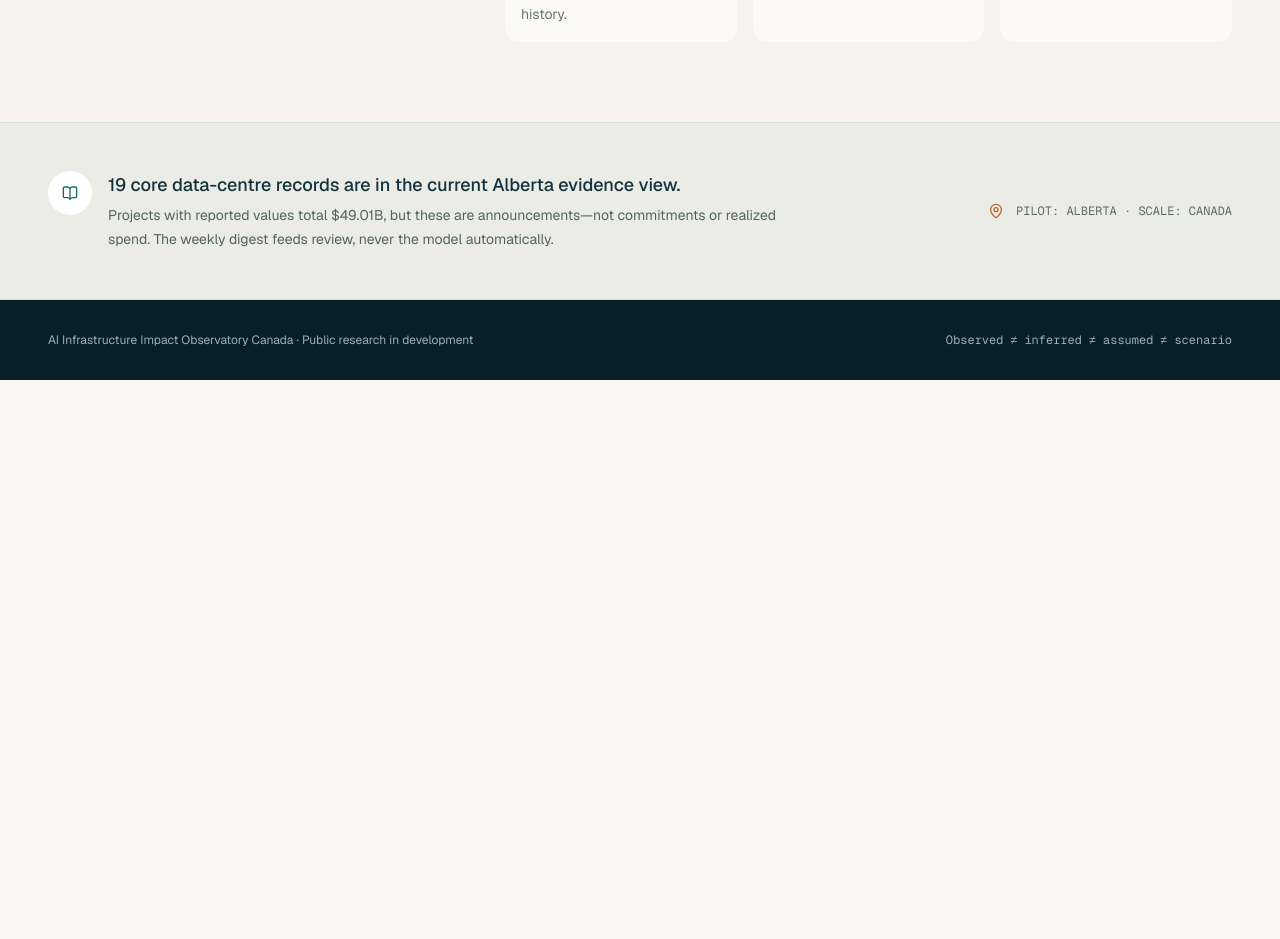
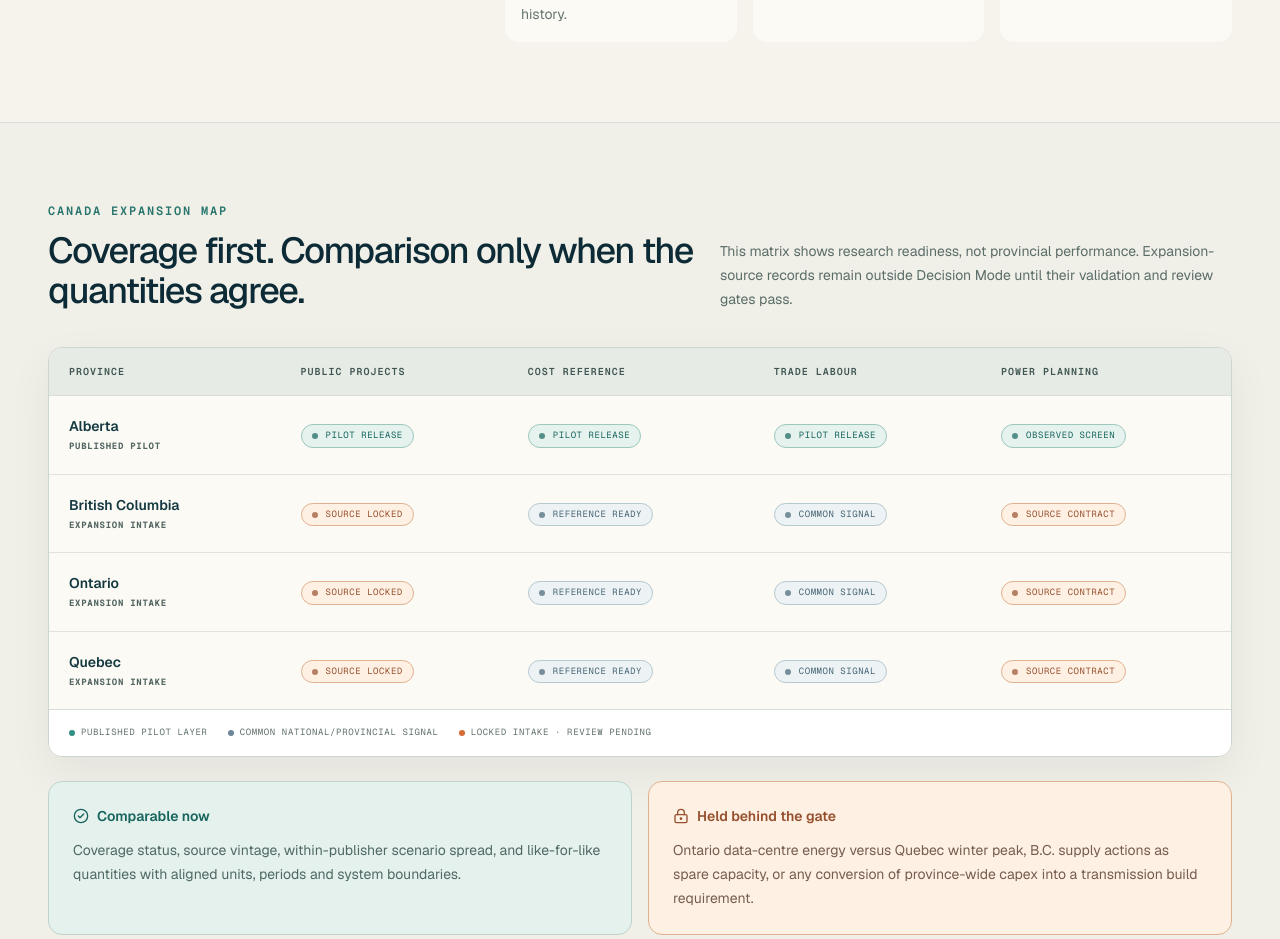
Before and after one commit to chiKeka/aiio-canada, a Next.js app: page /research in a window 1280 px wide. Shown: the part 1861-2800 px from the top of the page. Before the commit the page ends 2241 px from the top, so only its background shows below. Built offline with nearby package versions, Linux system fonts and the light colour scheme.

Commit message:
Add provincial research coverage matrix

```diff
--- a/app/globals.css
+++ b/app/globals.css
@@ -164,7 +164,17 @@
 }
 
 .aiio-command-grid {
+  isolation: isolate;
+  position: relative;
   background-color: var(--aiio-midnight);
+}
+
+.aiio-command-grid::before {
+  position: absolute;
+  z-index: -1;
+  inset: 0;
+  pointer-events: none;
+  content: "";
   background-image:
     linear-gradient(rgba(87, 198, 192, 0.045) 1px, transparent 1px),
     linear-gradient(90deg, rgba(87, 198, 192, 0.045) 1px, transparent 1px);
--- a/components/decision-workbench.tsx
+++ b/components/decision-workbench.tsx
@@ -123,7 +123,7 @@ function DecisionSignalRail() {
     <div className="grid gap-px overflow-hidden rounded-[10px] border border-[#d8dcd7] bg-[#d8dcd7] sm:grid-cols-2 lg:col-span-2 lg:grid-cols-4" aria-label="Decision readiness signals">
       {signals.map((signal) => (
         <div className={`border-t-2 bg-white px-4 py-3 ${signal.tone}`} key={signal.label}>
-          <p className="font-mono text-[9px] font-semibold uppercase tracking-[0.11em] text-[#6a7b77]">{signal.label}</p>
+          <p className="font-mono text-[9px] font-semibold uppercase tracking-[0.11em] text-[#61736f]">{signal.label}</p>
           <div className="mt-1 flex items-baseline justify-between gap-3">
             <p className="text-sm font-semibold text-[#17343d]">{signal.value}</p>
             <p className="text-right text-[10px] text-[#697a76]">{signal.note}</p>
--- a/components/observatory-dashboard.tsx
+++ b/components/observatory-dashboard.tsx
@@ -8,10 +8,12 @@ import {
   ArrowRight,
   BookOpen,
   Building2,
+  CircleCheck,
   ChevronRight,
   Clock3,
   Database,
   GitBranch,
+  LockKeyhole,
   MapPin,
   ShieldCheck,
   Sparkles,
@@ -52,6 +54,31 @@ const researchLayers = [
     text: 'Test investment size, timing and composition without presenting scenarios as forecasts.',
   },
 ];
+
+const provincialCoverage = [
+  {
+    province: 'Alberta',
+    role: 'Published pilot',
+    layers: ['Pilot release', 'Pilot release', 'Pilot release', 'Observed screen'],
+  },
+  {
+    province: 'British Columbia',
+    role: 'Expansion intake',
+    layers: ['Source locked', 'Reference ready', 'Common signal', 'Source contract'],
+  },
+  {
+    province: 'Ontario',
+    role: 'Expansion intake',
+    layers: ['Source locked', 'Reference ready', 'Common signal', 'Source contract'],
+  },
+  {
+    province: 'Quebec',
+    role: 'Expansion intake',
+    layers: ['Source locked', 'Reference ready', 'Common signal', 'Source contract'],
+  },
+];
+
+const coverageColumns = ['Public projects', 'Cost reference', 'Trade labour', 'Power planning'];
 
 export function ObservatoryDashboard() {
   const [capex, setCapex] = useState(50);
@@ -279,6 +306,60 @@ export function ObservatoryDashboard() {
         </div>
       </section>
 
+      <section id="canada-coverage" className="border-y border-[#d7ddd8] bg-[#f0efe8]">
+        <div className="mx-auto max-w-[1440px] px-5 py-14 sm:px-8 lg:px-12 lg:py-20">
+          <div className="flex flex-col justify-between gap-6 lg:flex-row lg:items-end">
+            <div>
+              <p className="font-mono text-xs font-semibold uppercase tracking-[0.15em] text-[#28766d]">Canada expansion map</p>
+              <h2 className="mt-3 max-w-3xl text-3xl font-medium tracking-[-0.04em] text-[#0d2b36] sm:text-4xl">Coverage first. Comparison only when the quantities agree.</h2>
+            </div>
+            <p className="max-w-lg text-sm leading-6 text-[#5b6d69]">This matrix shows research readiness, not provincial performance. Expansion-source records remain outside Decision Mode until their validation and review gates pass.</p>
+          </div>
+
+          <div className="mt-9 overflow-hidden rounded-xl border border-[#cdd5d0] bg-[#fbfaf5] shadow-[0_16px_45px_rgba(21,55,55,.06)]">
+            <p className="border-b border-[#d8ddd8] bg-white px-4 py-3 font-mono text-[9px] uppercase tracking-[0.08em] text-[#687a75] sm:hidden">Swipe horizontally to inspect all evidence layers</p>
+            <div className="overflow-x-auto">
+              <table className="w-full min-w-[820px] border-collapse text-left">
+                <caption className="sr-only">Research evidence coverage by province and evidence layer</caption>
+                <thead>
+                  <tr className="border-b border-[#d8ddd8] bg-[#e7ebe6] font-mono text-[10px] uppercase tracking-[0.1em] text-[#405652]">
+                    <th className="px-5 py-4 font-semibold" scope="col">Province</th>
+                    {coverageColumns.map((column) => <th className="px-4 py-4 font-semibold" key={column} scope="col">{column}</th>)}
+                  </tr>
+                </thead>
+                <tbody>
+                  {provincialCoverage.map((row) => (
+                    <tr className="border-b border-[#e0e4df] last:border-0" key={row.province}>
+                      <th className="px-5 py-5" scope="row">
+                        <span className="block text-sm font-semibold text-[#153941]">{row.province}</span>
+                        <span className="mt-1 block font-mono text-[9px] uppercase tracking-[0.08em] text-[#536662]">{row.role}</span>
+                      </th>
+                      {row.layers.map((status, index) => <td className="px-4 py-5" key={`${row.province}-${coverageColumns[index]}`}><CoverageStatus status={status} /></td>)}
+                    </tr>
+                  ))}
+                </tbody>
+              </table>
+            </div>
+            <div className="flex flex-wrap gap-x-5 gap-y-2 border-t border-[#d8ddd8] bg-white px-5 py-4 font-mono text-[9px] uppercase tracking-[0.07em] text-[#60716d]">
+              <span className="inline-flex items-center gap-1.5"><span className="size-1.5 rounded-full bg-[#2f8f83]" /> Published pilot layer</span>
+              <span className="inline-flex items-center gap-1.5"><span className="size-1.5 rounded-full bg-[#6b8798]" /> Common national/provincial signal</span>
+              <span className="inline-flex items-center gap-1.5"><span className="size-1.5 rounded-full bg-[#d66b35]" /> Locked intake · review pending</span>
+            </div>
+          </div>
+
+          <div className="mt-6 grid gap-4 lg:grid-cols-2">
+            <article className="rounded-xl border border-[#bed3cb] bg-[#e5f1ed] p-5 sm:p-6">
+              <div className="flex items-center gap-2 text-[#17645d]"><CircleCheck className="size-4" /><h3 className="text-sm font-semibold">Comparable now</h3></div>
+              <p className="mt-3 text-sm leading-6 text-[#4f6964]">Coverage status, source vintage, within-publisher scenario spread, and like-for-like quantities with aligned units, periods and system boundaries.</p>
+            </article>
+            <article className="rounded-xl border border-[#dfb18f] bg-[#fff0e4] p-5 sm:p-6">
+              <div className="flex items-center gap-2 text-[#96502d]"><LockKeyhole className="size-4" /><h3 className="text-sm font-semibold">Held behind the gate</h3></div>
+              <p className="mt-3 text-sm leading-6 text-[#755d4f]">Ontario data-centre energy versus Quebec winter peak, B.C. supply actions as spare capacity, or any conversion of province-wide capex into a transmission build requirement.</p>
+            </article>
+          </div>
+        </div>
+      </section>
+
       <section id="evidence" className="border-y border-[#dae0db] bg-[#ebece6]">
         <div className="mx-auto grid max-w-[1440px] gap-10 px-5 py-12 sm:px-8 lg:grid-cols-[1fr_auto] lg:px-12">
           <div className="flex gap-4"><span className="grid size-11 shrink-0 place-items-center rounded-full bg-white text-[#1a6d66]"><BookOpen className="size-4" /></span><div><p className="text-lg font-medium text-[#14323d]">{releaseData.baseline.ai_project_pipeline.core_project_count} core data-centre records are in the current Alberta evidence view.</p><p className="mt-1 max-w-2xl text-sm leading-6 text-[#52645f]">Projects with reported values total ${(releaseData.baseline.ai_project_pipeline.known_core_capex_cad / 1_000_000_000).toFixed(2)}B, but these are announcements—not commitments or realized spend. The weekly digest feeds review, never the model automatically.</p></div></div>
@@ -313,3 +394,14 @@ function FlowNode({ active, eyebrow, icon: Icon, label }: { active?: boolean; ey
 function FlowArrow() {
   return <div className="flex items-center text-[#6fa99f]" aria-hidden="true"><span className="h-px w-2 bg-current sm:w-5" /><ChevronRight className="-ml-1 size-4" /></div>;
 }
+
+function CoverageStatus({ status }: { status: string }) {
+  const pilot = status === 'Pilot release' || status === 'Observed screen';
+  const common = status === 'Reference ready' || status === 'Common signal';
+  const tone = pilot
+    ? 'border-[#9bc7bd] bg-[#e5f2ee] text-[#17645d]'
+    : common
+      ? 'border-[#b6c8d0] bg-[#edf2f4] text-[#456574]'
+      : 'border-[#e0b18f] bg-[#fff0e4] text-[#96502d]';
+  return <span className={`inline-flex items-center gap-2 rounded-full border px-2.5 py-1 font-mono text-[9px] uppercase tracking-[0.06em] ${tone}`}><span className="size-1.5 rounded-full bg-current opacity-70" />{status}</span>;
+}
```
